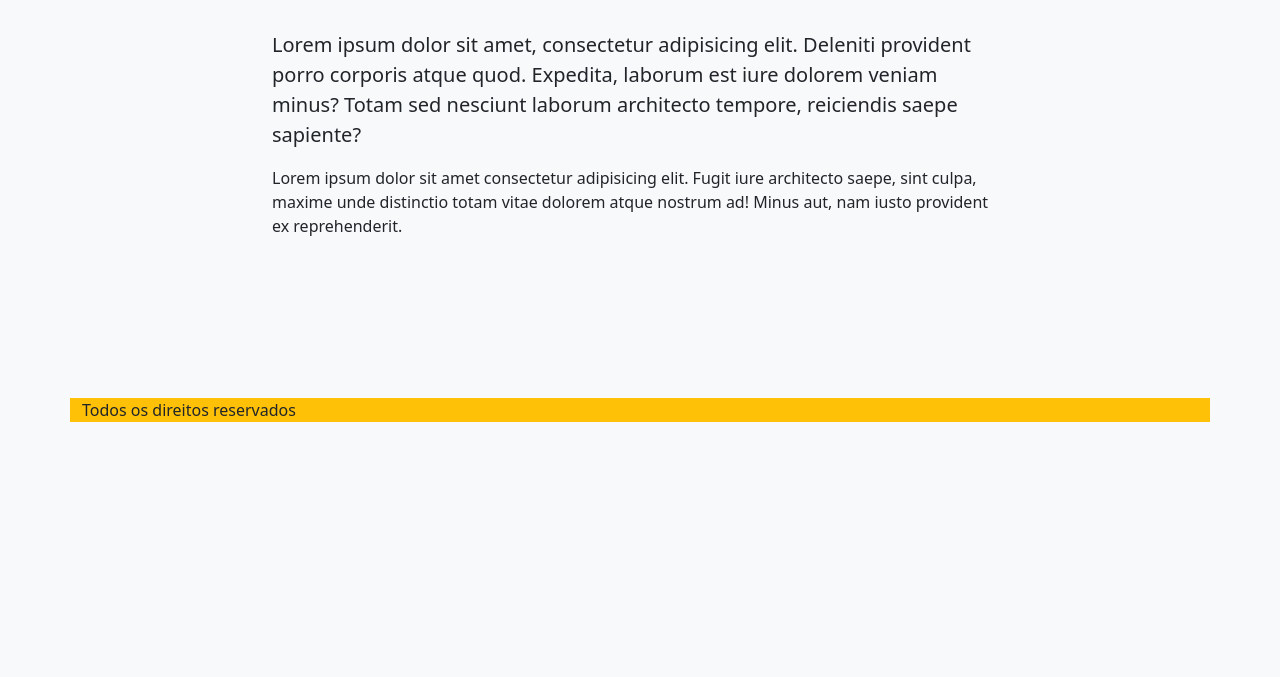
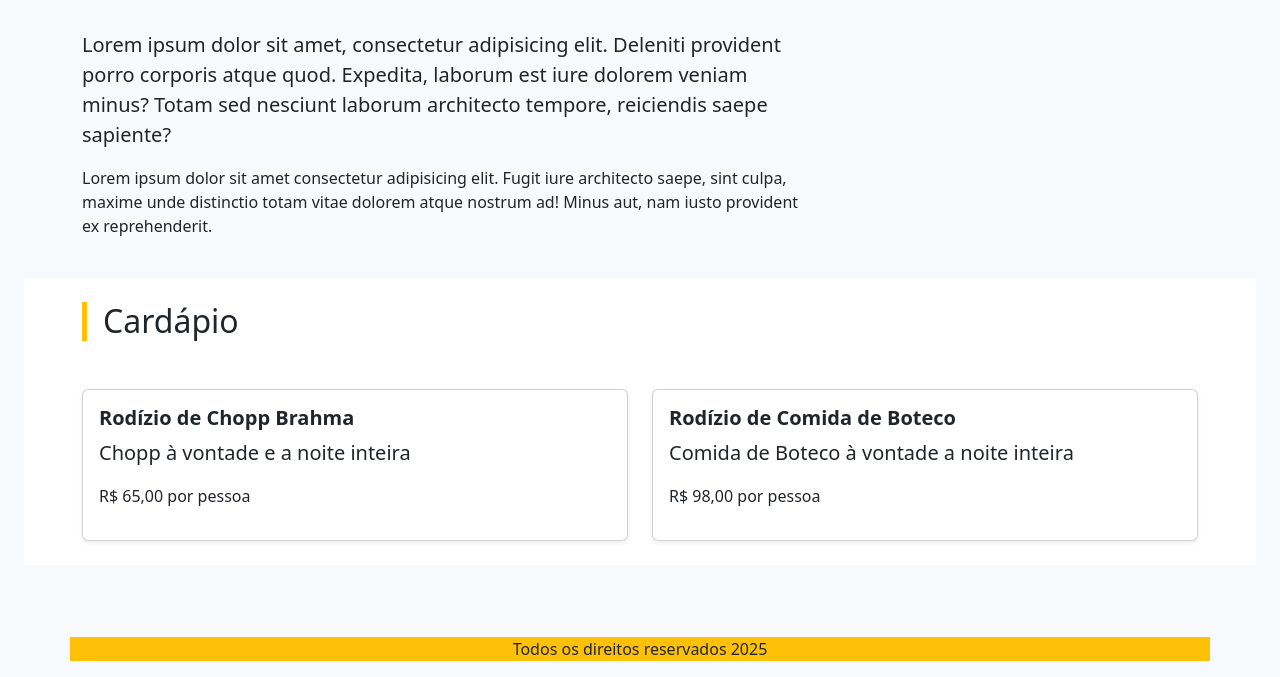
Before and after one commit to scagnolatoo/BAR45, a plain HTML site: page index.html in a window 1280 px wide. Shown: the part 572-1249 px from the top of the page. Before the commit the page ends 1010 px from the top, so only its background shows below. Drawn offline with nearby package versions, Linux system fonts and the light colour scheme.

Commit message:
Add files via upload

```diff
--- a/index.html
+++ b/index.html
@@ -48,7 +48,8 @@
                 </div>
 
                 <div class="col-md-6 ">
-                    <img src="https://i0.wp.com/quegostoso.tur.br/wp-content/uploads/2022/01/Zona-Norte-de-SP-tem-lindo-bar-com-muitas-gostosuras-5-Foto-divulgacao.jpg?resize=720%2C545&ssl=1" alt="Foto do Bar do seu Jorge" class="rounded">
+                    <img src="https://i0.wp.com/quegostoso.tur.br/wp-content/uploads/2022/01/Zona-Norte-de-SP-tem-lindo-bar-com-muitas-gostosuras-5-Foto-divulgacao.jpg?resize=720%2C545&ssl=1"
+                        alt="Foto do Bar do seu Jorge" class="rounded">
                 </div>
 
             </div>
@@ -62,25 +63,56 @@
 
         <section class="py-4">
             <div class="container">
-                <div class="row justify-content-center">
+                <div class="row">
                     <div class="col-lg-8">
                         <h2 class="border-start border-5 px-3 mb-5 border-warning">Sobre Nós</h2>
-                        <p class="lead">Lorem ipsum dolor sit amet, consectetur adipisicing elit. Deleniti provident porro corporis atque quod. Expedita, laborum est iure dolorem veniam minus? Totam sed nesciunt laborum architecto tempore, reiciendis saepe sapiente?</p>
-                        <p>Lorem ipsum dolor sit amet consectetur adipisicing elit. Fugit iure architecto saepe, sint culpa, maxime unde distinctio totam vitae dolorem atque nostrum ad! Minus aut, nam iusto provident ex reprehenderit.</p>
+                        <p class="lead">Lorem ipsum dolor sit amet, consectetur adipisicing elit. Deleniti provident
+                            porro corporis atque quod. Expedita, laborum est iure dolorem veniam minus? Totam sed
+                            nesciunt laborum architecto tempore, reiciendis saepe sapiente?</p>
+                        <p>Lorem ipsum dolor sit amet consectetur adipisicing elit. Fugit iure architecto saepe, sint
+                            culpa, maxime unde distinctio totam vitae dolorem atque nostrum ad! Minus aut, nam iusto
+                            provident ex reprehenderit.</p>
 
                     </div>
                 </div>
             </div>
         </section>
-        <section class="py-4"></section>
+        <section class="py-4 bg-white">
+            <div class="container">
+                <h2 class="border-start border-5 px-3 mb-5 border-warning">Cardápio</h2>
+                <div class="row">
+                    <div class="col-md-6">
+                        <article class="card h-100 shadow-sm">
+                              <div class="card-body">
+                                <h5 class="card-title fw-bold">Rodízio de Chopp Brahma</h5>
+                                <p class="card-text lead">Chopp à vontade e a noite inteira</p>
+                                <p class="">R$ 65,00 por pessoa</p>
+                              </div>
+
+                        </article>
+                    </div>
+                    <div class="col-md-6">
+                        <article class="card h-100 shadow-sm">
+                              <div class="card-body">
+                                <h5 class="card-title fw-bold">Rodízio de Comida de Boteco</h5>
+                                <p class="card-text lead">Comida de Boteco à vontade  a noite inteira</p>
+                                <p class="">R$ 98,00 por pessoa</p>
+                              </div>
+
+                        </article>
+                    </div>
+                </div>
+            </div>
+            </div>
+        </section>
         <section class="py-4"></section>
 
 
     </main>
 
     <footer>
-        <div class="container bg-warning">
-            <p>Todos os direitos reservados</p>
+        <div class="container bg-warning text-center">
+            <p>Todos os direitos reservados 2025</p>
         </div>
     </footer>
 </body>
```
